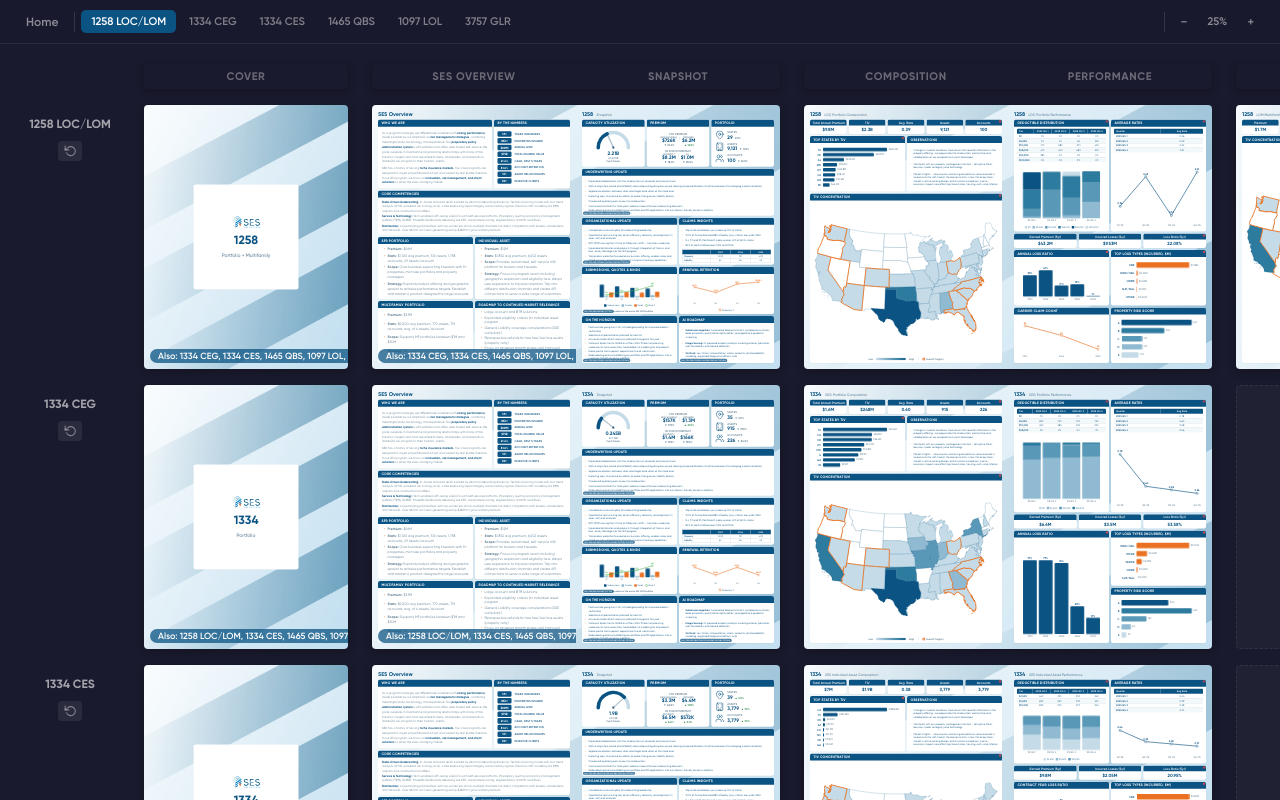
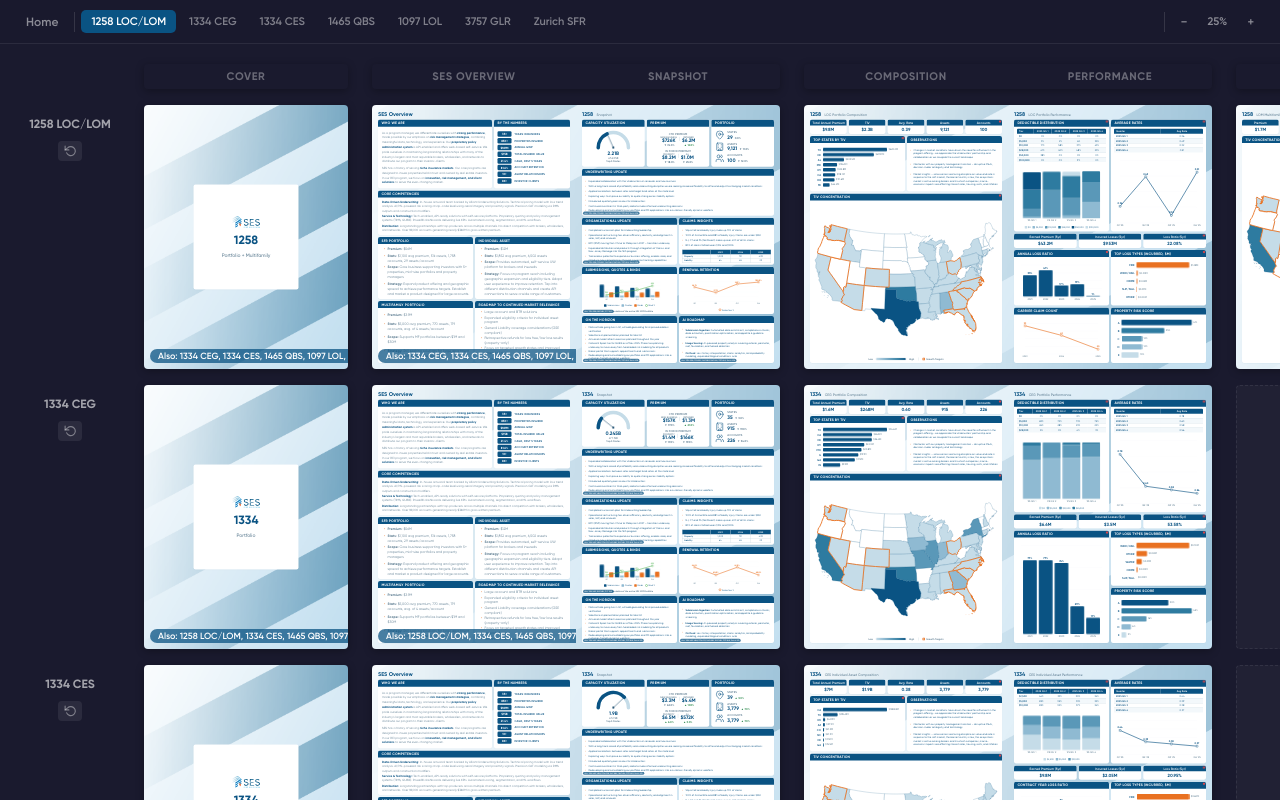
Before and after one commit to maxwellboscardin/ses-presentation-manager, a website: page output/global-editor.html in a window 1280 px wide. Drawn offline with Linux system fonts and the light colour scheme.

Commit message:
Scope editor by collection via ?collection= query param
- Editor filters contracts by active collection (Zurich shows only Zurich)
- Add Zurich SFR to editor's contract list
- Editor Home link returns to collection index when scoped
- Pipeline Editor link passes collection param through
- Add Edit button to Zurich index page

Co-Authored-By: Claude Opus 4.6 <noreply@anthropic.com>

```diff
--- a/src/pipeline/data-pipeline.js
+++ b/src/pipeline/data-pipeline.js
@@ -48,10 +48,10 @@ function buildNav() {
   home.textContent = col ? col.label : 'Home';
   nav.appendChild(home);
 
-  // Editor link
+  // Editor link — pass collection param through
   const editor = document.createElement('a');
   editor.className = 'dp-nav__btn';
-  editor.href = 'global-editor.html';
+  editor.href = activeCollection ? `global-editor.html?collection=${activeCollection}` : 'global-editor.html';
   editor.textContent = 'Editor';
   nav.appendChild(editor);
 
--- a/src/templates/global/global-editor.js
+++ b/src/templates/global/global-editor.js
@@ -20,25 +20,38 @@ const UPDATED_KEY_TO_HEADERS = {
   propertyRiskScore: ['Property Risk Score'],
 };
 
-const CONTRACTS = [
-  { id: '1258', shortLabel: '1258 LOC/LOM', code: 'LOC', product: 'Portfolio', title: 'Portfolio + Multifamily', contract: '../data/contracts/1258.json', stat: '../data/stat-sheets/1258.json' },
-  { id: '1334-ceg', shortLabel: '1334 CEG', code: 'CEG', product: 'Portfolio', title: 'Portfolio', contract: '../data/contracts/1334-ceg.json', stat: '../data/stat-sheets/1334.json' },
-  { id: '1334-ces', shortLabel: '1334 CES', code: 'CES', product: 'Individual Asset', title: 'Individual Asset', contract: '../data/contracts/1334-ces.json', stat: '../data/stat-sheets/1334-ces.json', updates: '../data/updates/1334-ces.json' },
-  { id: '1465', shortLabel: '1465 QBS', code: 'QBS', product: 'Individual Asset', title: 'Individual Asset', contract: '../data/contracts/1465.json', stat: '../data/stat-sheets/1465.json', updates: '../data/updates/1465-qbs.json' },
-  { id: '1097', shortLabel: '1097 LOL', code: 'LOL', product: 'Portfolio', title: 'Portfolio', contract: '../data/contracts/1097.json', stat: '../data/stat-sheets/1097.json' },
-  { id: '3757', shortLabel: '3757 GLR', code: 'GLR', product: 'Portfolio', title: 'Portfolio', contract: '../data/contracts/3757.json', stat: '../data/stat-sheets/3757.json' },
+const ALL_CONTRACTS = [
+  { id: '1258', shortLabel: '1258 LOC/LOM', code: 'LOC', product: 'Portfolio', title: 'Portfolio + Multifamily', contract: '../data/contracts/1258.json', stat: '../data/stat-sheets/1258.json', collection: 'london' },
+  { id: '1334-ceg', shortLabel: '1334 CEG', code: 'CEG', product: 'Portfolio', title: 'Portfolio', contract: '../data/contracts/1334-ceg.json', stat: '../data/stat-sheets/1334.json', collection: 'london' },
+  { id: '1334-ces', shortLabel: '1334 CES', code: 'CES', product: 'Individual Asset', title: 'Individual Asset', contract: '../data/contracts/1334-ces.json', stat: '../data/stat-sheets/1334-ces.json', updates: '../data/updates/1334-ces.json', collection: 'london' },
+  { id: '1465', shortLabel: '1465 QBS', code: 'QBS', product: 'Individual Asset', title: 'Individual Asset', contract: '../data/contracts/1465.json', stat: '../data/stat-sheets/1465.json', updates: '../data/updates/1465-qbs.json', collection: 'london' },
+  { id: '1097', shortLabel: '1097 LOL', code: 'LOL', product: 'Portfolio', title: 'Portfolio', contract: '../data/contracts/1097.json', stat: '../data/stat-sheets/1097.json', collection: 'london' },
+  { id: '3757', shortLabel: '3757 GLR', code: 'GLR', product: 'Portfolio', title: 'Portfolio', contract: '../data/contracts/3757.json', stat: '../data/stat-sheets/3757.json', collection: 'london' },
+  { id: 'zurich', shortLabel: 'Zurich SFR', code: 'ZUR', product: 'Portfolio', title: 'SFR Portfolio', contract: '../data/contracts/zurich.json', stat: '../data/stat-sheets/zurich.json', collection: 'zurich' },
 ];
+
+const COLLECTION_LABELS = { london: 'London March 2026', zurich: 'Zurich March 2026' };
+const COLLECTION_INDEX = { london: 'london-index.html', zurich: 'zurich-index.html' };
+
+function getActiveCollection() {
+  return new URLSearchParams(window.location.search).get('collection') || null;
+}
+
+const activeCollection = getActiveCollection();
+const CONTRACTS = activeCollection
+  ? ALL_CONTRACTS.filter(c => c.collection === activeCollection)
+  : ALL_CONTRACTS;
 
 // Cross-reference: which presentations each card type appears on
 const XREF = {
-  cover: ['1258 LOC/LOM', '1334 CEG', '1334 CES', '1465 QBS', '1097 LOL', '3757 GLR'],
-  overview: ['1258 LOC/LOM', '1334 CEG', '1334 CES', '1465 QBS', '1097 LOL', '3757 GLR'],
+  cover: ['1258 LOC/LOM', '1334 CEG', '1334 CES', '1465 QBS', '1097 LOL', '3757 GLR', 'Zurich SFR'],
+  overview: ['1258 LOC/LOM', '1334 CEG', '1334 CES', '1465 QBS', '1097 LOL', '3757 GLR', 'Zurich SFR'],
   statSheet: null,
   flipP1: null,
   flipP2: null,
   updates: null,
-  sqbPortfolio: ['1258 LOC/LOM', '1334 CEG', '1097 LOL', '3757 GLR'],
-  backCover: ['1258 LOC/LOM', '1334 CEG', '1334 CES', '1465 QBS', '1097 LOL', '3757 GLR'],
+  sqbPortfolio: ['1258 LOC/LOM', '1334 CEG', '1097 LOL', '3757 GLR', 'Zurich SFR'],
+  backCover: ['1258 LOC/LOM', '1334 CEG', '1334 CES', '1465 QBS', '1097 LOL', '3757 GLR', 'Zurich SFR'],
 };
 
 const PAGE_W = 816;
@@ -353,8 +366,8 @@ function buildNav(getZoomIndex, setZoom) {
 
   const home = document.createElement('a');
   home.className = 'ge-nav__btn';
-  home.href = 'index.html';
-  home.textContent = 'Home';
+  home.href = activeCollection ? COLLECTION_INDEX[activeCollection] || 'index.html' : 'index.html';
+  home.textContent = activeCollection ? COLLECTION_LABELS[activeCollection] || 'Home' : 'Home';
   nav.appendChild(home);
   nav.appendChild(buildSep());
 
```
Also changed, not shown: output/london-index.html, output/zurich-index.html.
